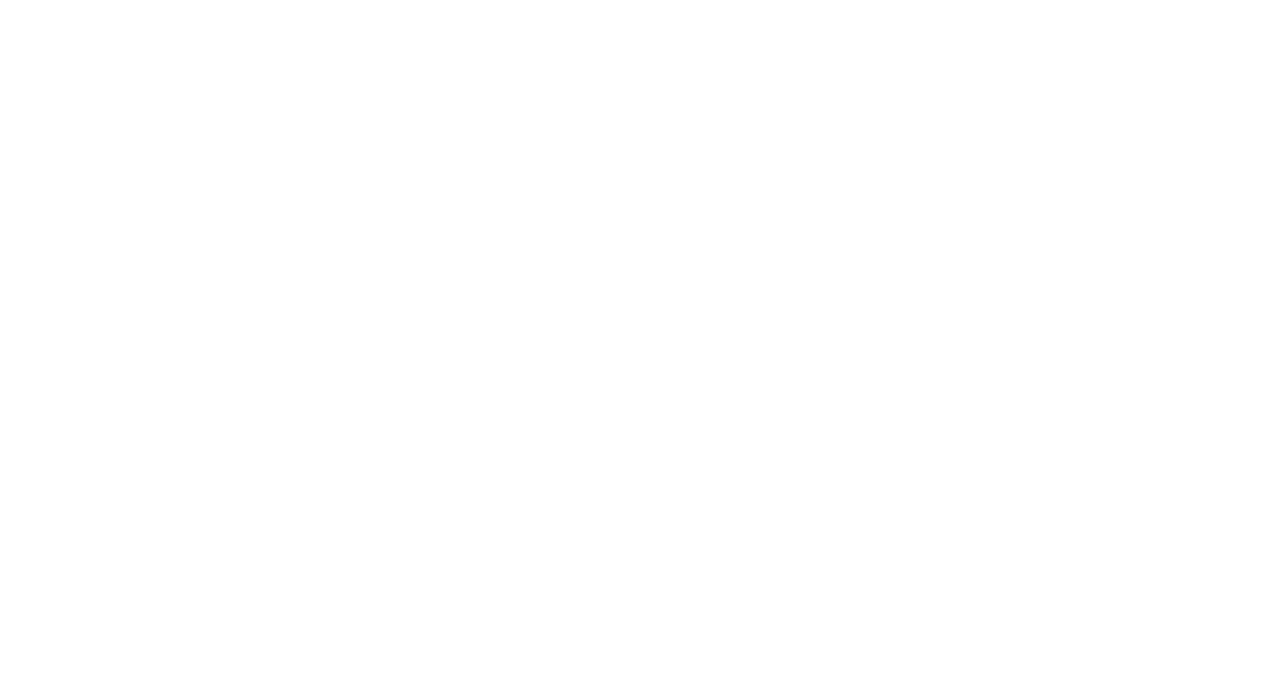
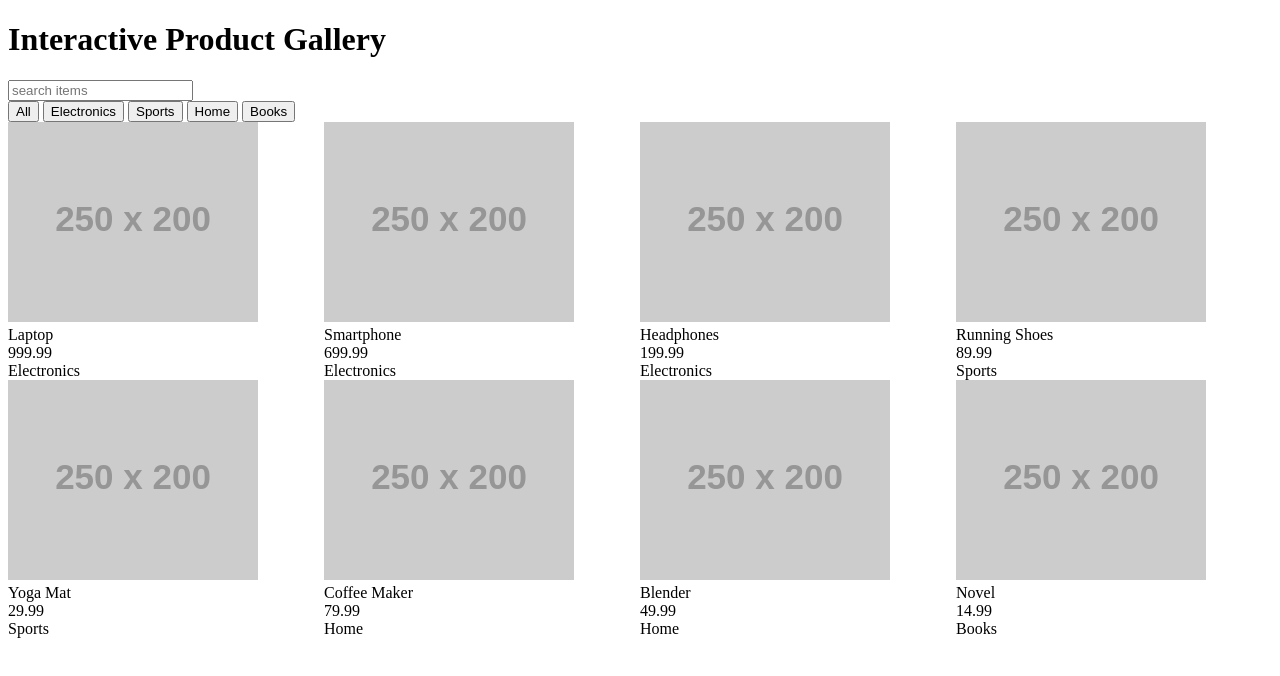
Before and after one commit to ritika-818/interactive-page-layout, a plain HTML site: page index.html in a window 1280 px wide. Drawn offline with Linux system fonts and the light colour scheme; placeholder pictures from the web are drawn by us.

Commit message:
functionality done

```diff
--- a/index.html
+++ b/index.html
@@ -4,8 +4,21 @@
     <meta charset="UTF-8">
     <meta name="viewport" content="width=device-width, initial-scale=1.0">
     <title>Document</title>
+    <link rel="stylesheet" href="style.css">
 </head>
 <body>
-
+    <h1>
+        Interactive Product Gallery
+    </h1>
+    <input class="inp" id="inp" placeholder="search items">
+    <div class="btn-container" id="btn-container">
+        <button class="btn" id="all" onclick="onIdCLick('all')">All</button>
+        <button class="btn" id="electronic" onclick="onIdCLick('electronics')">Electronics</button>
+        <button class="btn" id="sports" onclick="onIdCLick('sports')">Sports</button>
+        <button class="btn" id="home" onclick="onIdCLick('home')">Home</button>
+        <button class="btn" id="books" onclick="onIdCLick('books')">Books</button>
+        <div class="card-container" id="card-container"></div>
+    </div>
+    <script src="index.js"></script>
 </body>
 </html>
--- /dev/null
+++ b/index.js
@@ -0,0 +1,68 @@
+const arr = [
+    { id: 1, name: "Laptop", price: 999.99, category: "Electronics", image: "https://via.placeholder.com/250x200?text=Laptop" },
+    { id: 2, name: "Smartphone", price: 699.99, category: "Electronics", image: "https://via.placeholder.com/250x200?text=Smartphone" },
+    { id: 3, name: "Headphones", price: 199.99, category: "Electronics", image: "https://via.placeholder.com/250x200?text=Headphones" },
+    { id: 4, name: "Running Shoes", price: 89.99, category: "Sports", image: "https://via.placeholder.com/250x200?text=Running+Shoes" },
+    { id: 5, name: "Yoga Mat", price: 29.99, category: "Sports", image: "https://via.placeholder.com/250x200?text=Yoga+Mat" },
+    { id: 6, name: "Coffee Maker", price: 79.99, category: "Home", image: "https://via.placeholder.com/250x200?text=Coffee+Maker" },
+    { id: 7, name: "Blender", price: 49.99, category: "Home", image: "https://via.placeholder.com/250x200?text=Blender" },
+    { id: 8, name: "Novel", price: 14.99, category: "Books", image: "https://via.placeholder.com/250x200?text=Novel" },
+];
+function onIdCLick(val){
+    cardContainer.innerHTML='';
+    const filterArr = arr.filter((item)=>item.category.toLowerCase()===val.toLowerCase());
+    if(val!=='all')onLoad(filterArr);
+    else onLoad(arr);
+}
+function onLoad(array){
+    array.forEach((item)=>{
+        const card = document.createElement('div');
+        card.classList.add('card');
+        const img = document.createElement('img');
+        img.setAttribute('src',item.image);
+        card.appendChild(img);
+        const name = document.createElement('div');
+        name.textContent = item.name;
+        card.appendChild(name);
+        const price = document.createElement('div');
+        price.textContent = item.price;
+        card.appendChild(price);
+        const category = document.createElement('div');
+        category.textContent = item.category;
+        category.classList.add('category');
+        card.appendChild(category);
+        cardContainer.appendChild(card);
+    });
+}
+
+const inp = document.getElementById('inp');
+    inp.addEventListener('input',(e)=>{
+        const val= e.target.value;
+        cardContainer.innerHTML='';
+        const filterArr = arr.filter((item)=>{
+            return item.category.toLowerCase().includes(val.toLowerCase());
+        })
+        filterArr.map((item)=>{
+            const card = document.createElement('div');
+        card.classList.add('card');
+        const img = document.createElement('img');
+        img.setAttribute('src',item.image);
+        card.appendChild(img);
+        const name = document.createElement('div');
+        name.textContent = item.name;
+        card.appendChild(name);
+        const price = document.createElement('div');
+        price.textContent = item.price;
+        card.appendChild(price);
+        const category = document.createElement('div');
+        category.textContent = item.category;
+        category.classList.add('category');
+        card.appendChild(category);
+        cardContainer.appendChild(card);
+        })
+        inp.textContent='';
+    })
+
+
+const cardContainer = document.getElementById('card-container');
+window.addEventListener('load',onLoad(arr));
--- /dev/null
+++ b/style.scss
@@ -0,0 +1,5 @@
+.card-container{
+    display: grid;
+    grid-template-columns: 1fr 1fr 1fr 1fr;
+    grid-template-rows: 1fr 1fr;
+}
```
Also changed, not shown: style.css (added), 1 other file.
